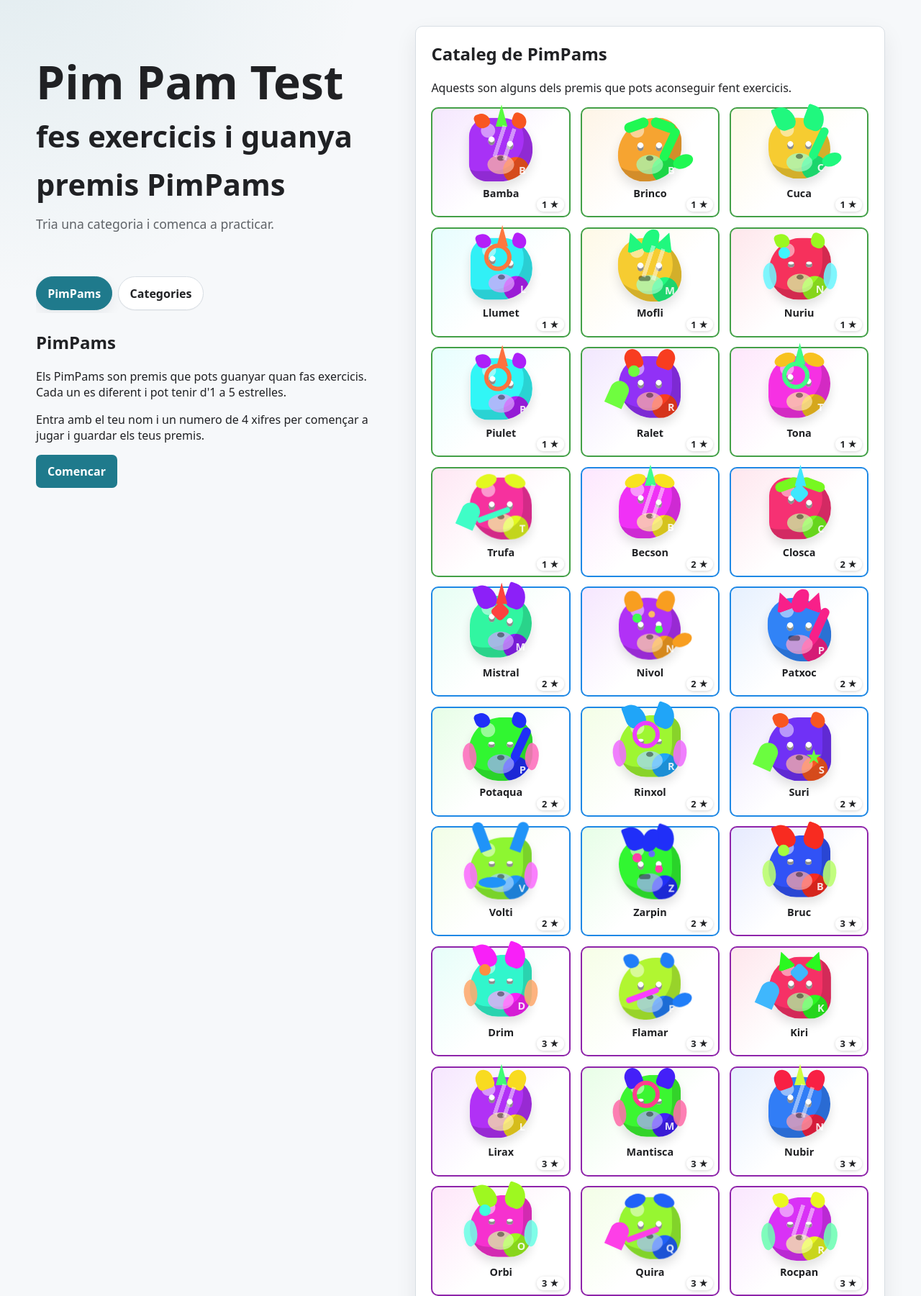
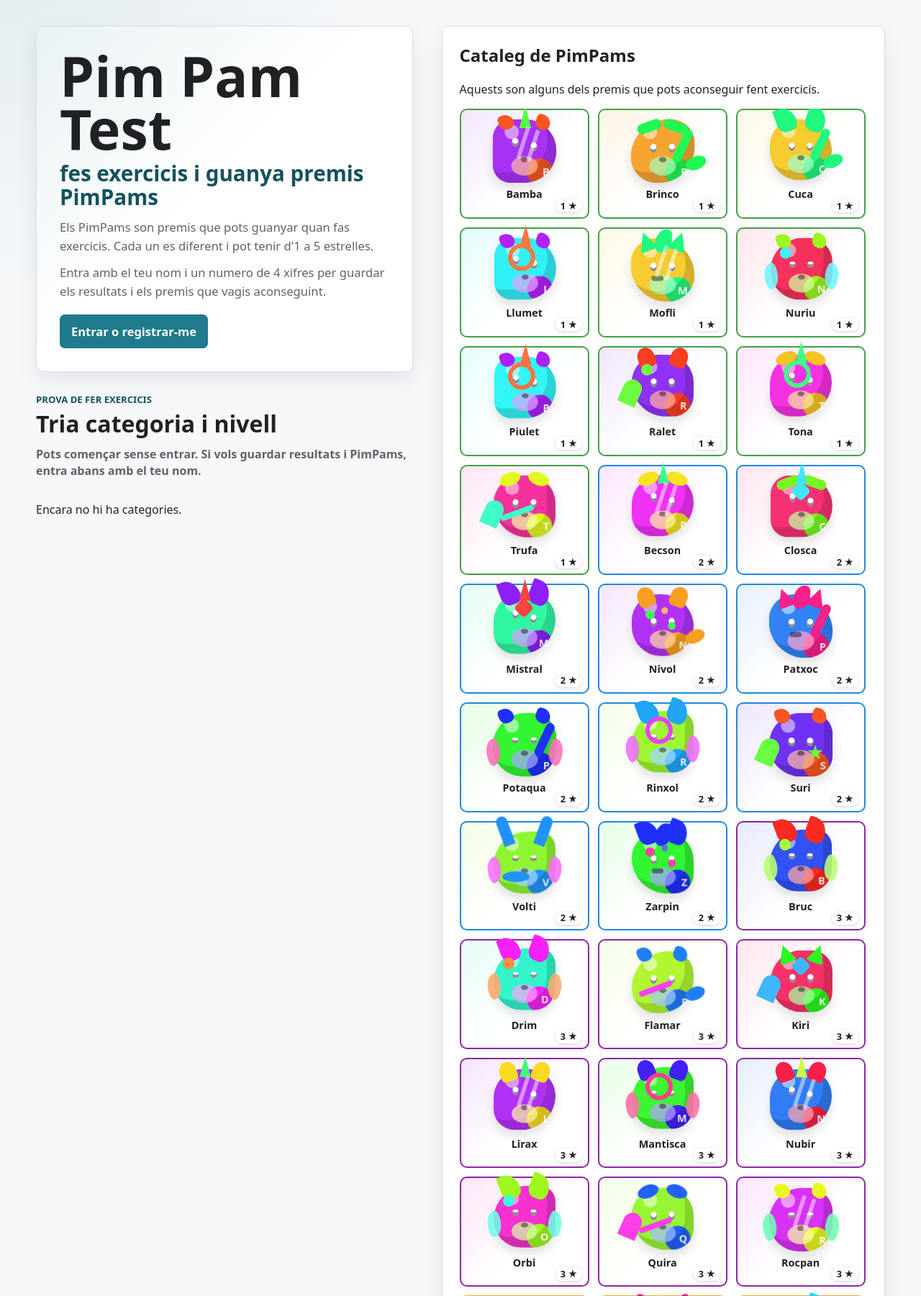
Before and after one commit to jaumet/PimPamTest, a Django app: page / in a window 1280 px wide. Shown: the part 101-1902 px from the top of the page at 72% size. Run offline with Django 5.2, Linux system fonts and the light colour scheme; data comes from the database, SQL or seed files in the repository; data that the repository does not hold is empty; parts of the project's set-up code (start-up, migrations or seed data) failed here and were passed over.

Commit message:
Eliminacio TABs portada usuaria anònims. Mostyrant categories directament

```diff
--- a/static/css/site.css
+++ b/static/css/site.css
@@ -1583,19 +1583,150 @@ button,
 
 .anonymous-layout {
   display: grid;
-  grid-template-columns: minmax(0, 0.85fr) minmax(380px, 1.15fr);
-  gap: clamp(1.25rem, 4vw, 2.75rem);
+  grid-template-columns: minmax(0, 0.92fr) minmax(360px, 1.08fr);
+  gap: clamp(1.25rem, 4vw, 2.5rem);
   align-items: start;
 }
 
 .anonymous-hero {
-  display: block;
-}
-
-.catalog-preview {
+  margin-bottom: clamp(1.15rem, 3vw, 1.8rem);
+  padding: clamp(1.25rem, 4vw, 2rem);
   border: 1px solid var(--line);
   border-radius: var(--radius);
-  padding: clamp(1rem, 2.5vw, 1.35rem);
+  background:
+    linear-gradient(135deg, color-mix(in srgb, var(--accent) 10%, transparent), transparent 46%),
+    var(--paper);
+  box-shadow: var(--shadow);
+}
+
+.anonymous-hero h1 {
+  max-width: 11ch;
+  margin: 0 0 0.8rem;
+  font-size: clamp(2.35rem, 7vw, 4.8rem);
+  line-height: 0.96;
+}
+
+.anonymous-hero h1 span {
+  display: block;
+  margin-top: 0.5rem;
+  color: var(--accent-dark);
+  font-size: clamp(1.2rem, 3.2vw, 1.85rem);
+  line-height: 1.12;
+}
+
+.anonymous-hero p {
+  max-width: 58ch;
+  margin: 0 0 0.7rem;
+  color: var(--muted);
+  font-size: 1.04rem;
+  line-height: 1.55;
+}
+
+.anonymous-cta {
+  margin-top: 0.55rem;
+  font-size: 1.03rem;
+}
+
+.try-exercises,
+.anonymous-categories {
+  margin-top: clamp(1rem, 3vw, 1.6rem);
+}
+
+.section-heading {
+  margin-bottom: 0.85rem;
+}
+
+.section-heading p {
+  margin: 0 0 0.2rem;
+  color: var(--accent-dark);
+  font-size: 0.82rem;
+  font-weight: 900;
+  letter-spacing: 0;
+  text-transform: uppercase;
+}
+
+.section-heading h2 {
+  margin: 0;
+  font-size: clamp(1.35rem, 3vw, 2rem);
+}
+
+.try-copy {
+  max-width: 58ch;
+  margin: -0.25rem 0 0.9rem;
+  color: var(--muted);
+  font-weight: 650;
+  line-height: 1.45;
+}
+
+.category-choice-grid {
+  display: grid;
+  gap: 0.85rem;
+}
+
+.category-choice {
+  display: grid;
+  grid-template-columns: minmax(130px, 0.9fr) minmax(0, 1.25fr);
+  gap: 0.9rem;
+  align-items: center;
+  border: 1px solid var(--line);
+  border-radius: var(--radius);
+  padding: 1rem;
+  background: var(--paper);
+  box-shadow: var(--shadow-soft);
+}
+
+.category-choice h3 {
+  margin: 0 0 0.25rem;
+  font-size: 1.12rem;
+}
+
+.category-choice p {
+  margin: 0;
+  color: var(--muted);
+  font-weight: 700;
+}
+
+.level-links {
+  display: grid;
+  grid-template-columns: repeat(auto-fit, minmax(118px, 1fr));
+  gap: 0.55rem;
+}
+
+.level-links a {
+  display: grid;
+  gap: 0.15rem;
+  min-height: 4rem;
+  align-content: center;
+  border: 1px solid color-mix(in srgb, var(--accent) 32%, var(--line));
+  border-radius: var(--radius-sm);
+  padding: 0.62rem 0.72rem;
+  background: color-mix(in srgb, var(--accent) 8%, var(--surface));
+  color: var(--ink);
+  text-decoration: none;
+}
+
+.level-links a:hover {
+  border-color: var(--accent);
+  background: var(--accent);
+  color: white;
+}
+
+.level-links span {
+  font-weight: 900;
+}
+
+.level-links small {
+  color: inherit;
+  font-weight: 650;
+  opacity: 0.78;
+}
+
+.catalog-preview {
+  position: sticky;
+  top: 1rem;
+  border: 1px solid var(--line);
+  border-radius: var(--radius);
+  padding: clamp(1rem, 2.5vw, 1.45rem);
   background: var(--paper);
   box-shadow: var(--shadow);
 }
@@ -1607,7 +1738,10 @@ button,
 .pimpam-catalog-grid {
   display: grid;
   grid-template-columns: repeat(3, minmax(0, 1fr));
-  gap: 0.85rem;
+  gap: 0.75rem;
+  max-height: calc(100vh - 13rem);
+  overflow: auto;
+  padding-right: 0.2rem;
 }
 
 .pimpam-catalog-grid .pimpam-card {
@@ -1665,6 +1799,14 @@ button,
   .anonymous-layout {
     grid-template-columns: 1fr;
   }
+
+  .catalog-preview {
+    position: static;
+  }
+
+  .pimpam-catalog-grid {
+    max-height: none;
+  }
 }
 
 @media (max-width: 720px) {
@@ -1699,6 +1841,10 @@ button,
     grid-template-columns: repeat(2, minmax(0, 1fr));
   }
 
+  .category-choice {
+    grid-template-columns: 1fr;
+  }
+
   .result-list li {
     display: grid;
   }
@@ -1723,6 +1869,18 @@ button,
 
   .hero h1 span {
     font-size: 1.28rem;
+  }
+
+  .anonymous-hero {
+    padding: 1rem;
+  }
+
+  .anonymous-hero h1 {
+    font-size: 2.35rem;
+  }
+
+  .level-links {
+    grid-template-columns: 1fr;
   }
 
   .tabs {
--- a/templates/exercises/home.html
+++ b/templates/exercises/home.html
@@ -220,50 +220,42 @@
 {% else %}
 <div class="anonymous-layout">
   <div>
-    <section class="hero anonymous-hero">
+    <section class="anonymous-hero">
       <div>
         <h1>Pim Pam Test<br><span>fes exercicis i guanya premis PimPams</span></h1>
-        <p>Tria una categoria i comenca a practicar.</p>
+        <p>Els PimPams son premis que pots guanyar quan fas exercicis. Cada un es diferent i pot tenir d'1 a 5 estrelles.</p>
+        <p>Entra amb el teu nom i un numero de 4 xifres per guardar els resultats i els premis que vagis aconseguint.</p>
+        <a class="button-link anonymous-cta" href="{% url 'student_access' %}">Entrar o registrar-me</a>
       </div>
     </section>
 
-    <nav class="tabs" aria-label="Seccions de portada">
-      <a class="{% if active_tab == 'pimpams' %}active{% endif %}" href="?tab=pimpams">PimPams</a>
-      <a class="{% if active_tab == 'categories' %}active{% endif %}" href="?tab=categories">Categories</a>
-    </nav>
-
-    {% if active_tab == 'pimpams' %}
-      <section class="empty-pimpams">
-        <h2>PimPams</h2>
-        <p>Els PimPams son premis que pots guanyar quan fas exercicis. Cada un es diferent i pot tenir d'1 a 5 estrelles.</p>
-        <p>Entra amb el teu nom i un numero de 4 xifres per començar a jugar i guardar els teus premis.</p>
-        <a class="button-link" href="{% url 'student_access' %}">Comencar</a>
-      </section>
-    {% elif active_tab == 'categories' %}
-      <section>
-        <h2>Categories</h2>
+    <section class="try-exercises">
+      <div class="section-heading">
+        <p>Prova de fer exercicis</p>
+        <h2>Tria categoria i nivell</h2>
+      </div>
+      <p class="try-copy">Pots començar sense entrar. Si vols guardar resultats i PimPams, entra abans amb el teu nom.</p>
+      <div class="category-choice-grid">
         {% for node in category_tree %}
-          <details class="drawer">
-            <summary>{{ node.category.name }} ({{ node.exercise_count }})</summary>
-            <p>{{ node.category.description|default:"Sense descripcio." }}</p>
+          <article class="category-choice">
+            <div>
+              <h3>{{ node.category.name }}</h3>
+              <p>{{ node.exercise_count }} exercicis</p>
+            </div>
+            <div class="level-links">
               {% for level in node.levels %}
-              <details class="drawer level">
-                <summary>Nivell {{ level.level }} ({{ level.exercise_count }})</summary>
-                <ul>
-                  {% for exercise_node in level.exercises %}
-                    <li><a href="{{ exercise_node.exercise.get_absolute_url }}">{{ exercise_node.exercise.title|default:"Exercici sense titol" }}</a></li>
+                <a href="{{ level.exercises.0.exercise.get_absolute_url }}">
+                  <span>Nivell {{ level.level }}</span>
+                  <small>{{ level.exercise_count }} exercicis</small>
+                </a>
               {% endfor %}
-                </ul>
-              </details>
-            {% empty %}
-              <p>Encara no hi ha exercicis.</p>
-            {% endfor %}
-          </details>
+            </div>
+          </article>
         {% empty %}
           <p>Encara no hi ha categories.</p>
         {% endfor %}
+      </div>
     </section>
-    {% endif %}
   </div>
 
   <aside class="catalog-preview">
```
Lines whose indentation alone changed are shown as unchanged.
